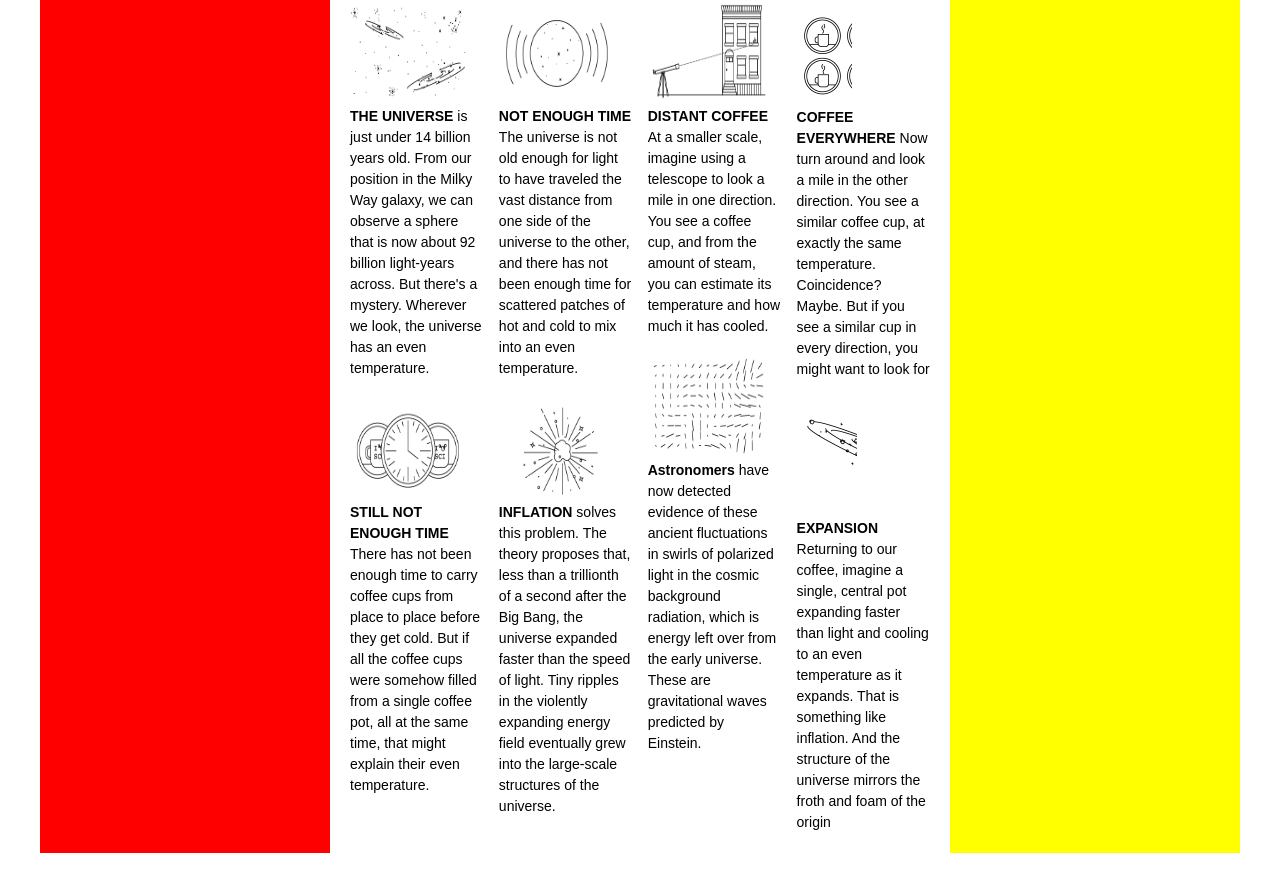
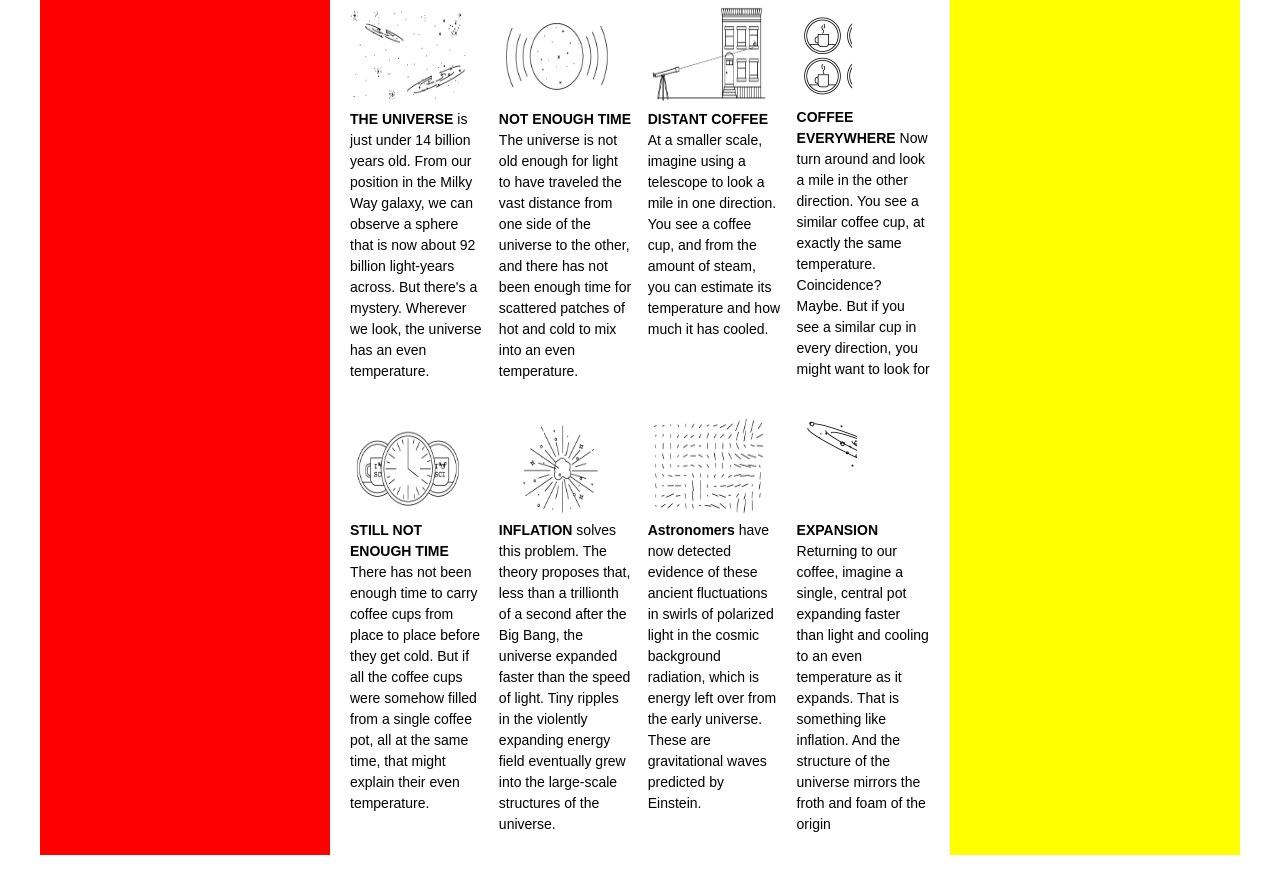
Before and after one commit to sumaerjolly/new-york-times-clone, a plain HTML site: page index.html in a window 1280 px wide. Shown: the part 5294-6187 px from the top of the page. Drawn offline with Linux system fonts and the light colour scheme.

Commit message:
image section complete

```diff
--- a/index.html
+++ b/index.html
@@ -171,12 +171,7 @@
                                         observe a sphere that is now about 92 billion light-years across. But there's a mystery. Wherever
                                         we look, the universe has an even temperature.
                                     </p>
-                                    <img class="smaller-image" src="resource/images/image-5.png" alt="fifth image">
-                                    <p>
-                                        <strong>STILL NOT ENOUGH TIME</strong> There has not been enough time to carry coffee cups from place to place before they get cold.
-                                        But if all the coffee cups were somehow filled from a single coffee pot, all at the same time, that might explain
-                                        their even temperature.
-                                    </p>
+
                                 </div>
                                 <div class="divide-2">
                                     <img class="smaller-image" src="resource/images/image-2.png" alt="second middle image">
@@ -185,12 +180,7 @@
                                         universe to the other, and there has not been enough time for scattered patches of hot and cold to mix into an even
                                         temperature.
                                     </p>
-                                    <img class="smaller-image" src="resource/images/image-6.png" alt="sixth image">
-                                    <p>
-                                        <strong>INFLATION</strong>  solves this problem. The theory proposes that, less than a trillionth of a second after the Big Bang, the universe expanded
-                                        faster than the speed of light. Tiny ripples in the violently expanding energy field eventually grew into the large-scale structures of
-                                        the universe.
-                                    </p>
+
                                 </div>
                                 <div class="divide-3">
                                     <img class="smaller-image" src="resource/images/image-3.png" alt="third middle image">
@@ -198,11 +188,7 @@
                                         <strong>DISTANT COFFEE </strong> At a smaller scale, imagine using a telescope to look a mile in one direction. You see a coffee cup, and
                                         from the amount of steam, you can estimate its temperature and how much it has cooled.
                                     </p>
-                                    <img class="smaller-image" src="resource/images/image-7.png" alt="seventh image">
-                                    <p>
-                                        <strong>Astronomers</strong> have now detected evidence of these ancient fluctuations in swirls of polarized light in the cosmic background
-                                        radiation, which is energy left over from the early universe. These are gravitational waves predicted by Einstein.
-                                    </p>
+
                                 </div>
                                 <div class="divide-4">
                                     <img src="resource/images/image-4.png" alt="forth middle image">
@@ -211,15 +197,40 @@
                                         <strong>COFFEE EVERYWHERE </strong> Now turn around and look a mile in the other direction. You see a similar coffee cup, at exactly the
                                         same temperature. Coincidence? Maybe. But if you see a similar cup in every direction, you might want to look for
                                     </p>
+                                </div>
+
+                            </div>
+                            <div class="image-divide-2">
+                                <div class="divide-5">
+                                    <img class="smaller-image" src="resource/images/image-5.png" alt="fifth image">
+                                    <p>
+                                        <strong>STILL NOT ENOUGH TIME</strong> There has not been enough time to carry coffee cups from place to place before they get cold.
+                                        But if all the coffee cups were somehow filled from a single coffee pot, all at the same time, that might explain
+                                        their even temperature.
+                                    </p>
+                                </div>
+                                <div class="divide-6">
+                                    <img class="smaller-image" src="resource/images/image-6.png" alt="sixth image">
+                                    <p>
+                                        <strong>INFLATION</strong>  solves this problem. The theory proposes that, less than a trillionth of a second after the Big Bang, the universe expanded
+                                        faster than the speed of light. Tiny ripples in the violently expanding energy field eventually grew into the large-scale structures of
+                                        the universe.
+                                    </p>
+                                </div>
+                                <div class="divide-7">
+                                    <img class="smaller-image" src="resource/images/image-7.png" alt="seventh image">
+                                    <p>
+                                        <strong>Astronomers</strong> have now detected evidence of these ancient fluctuations in swirls of polarized light in the cosmic background
+                                        radiation, which is energy left over from the early universe. These are gravitational waves predicted by Einstein.
+                                    </p>
+                                </div>
+                                <div class="divide-8">
                                     <img src="resource/images/image-8.png" alt="eigth image">
                                     <p>
                                         <strong>EXPANSION</strong>  Returning to our coffee, imagine a single, central pot expanding faster than light and cooling to an even temperature as it
                                         expands. That is something like inflation. And the structure of the universe mirrors the froth and foam of the origin
                                     </p>
-
-
                                 </div>
-
                             </div>
 
                         </div>
--- a/resource/style.css
+++ b/resource/style.css
@@ -217,29 +217,21 @@ a:link {
 .divide-1{
     flex-basis: 23%;
     flex-wrap: wrap;
-
-
-
 }
 
 .divide-2{
     flex-basis:23%;
     flex-wrap: wrap;
-
-
 }
 
 .divide-3{
     flex-basis:23%;
     flex-wrap: wrap;
-
-
 }
 
 .divide-4{
     flex-basis:23%;
     flex-wrap: wrap;
-
 }
 
 .smaller-image{
@@ -252,5 +244,44 @@ a:link {
         display:flex;
         justify-content: space-between;
     }
+}
 
+.image-divide-2{
+    box-sizing: border-box;
+    /* padding-top: 20px; */
 }
+
+.divide-5{
+    flex-basis: 23%;
+    flex-wrap: wrap;
+}
+
+.divide-6{
+    flex-basis:23%;
+    flex-wrap: wrap;
+}
+
+.divide-7{
+    flex-basis:23%;
+    flex-wrap: wrap;
+}
+
+.divide-8{
+    flex-basis:23%;
+    flex-wrap: wrap;
+}
+
+@media (min-width: 1100px){
+    .image-divide-2{
+       display:flex;
+       justify-content: space-between;
+   }
+}
+
+.image-divide-2 .smaller-image{
+    padding-top: 15px;
+}
+
+.image-divide .smaller-image{
+    padding-top: 3px;
+}
```
